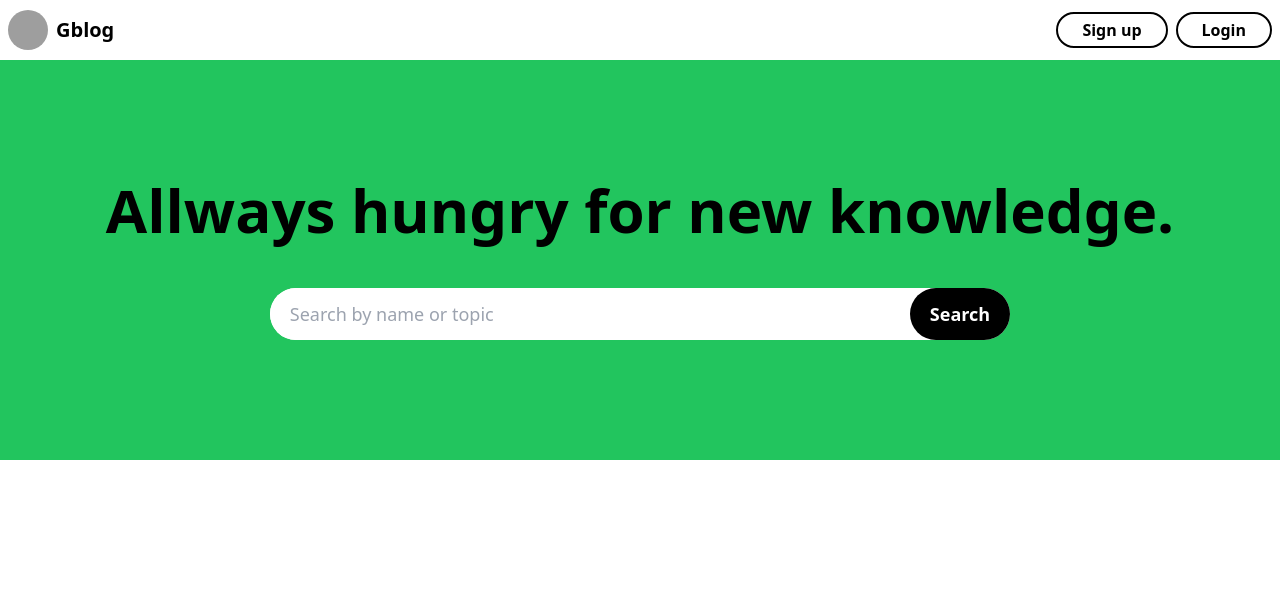
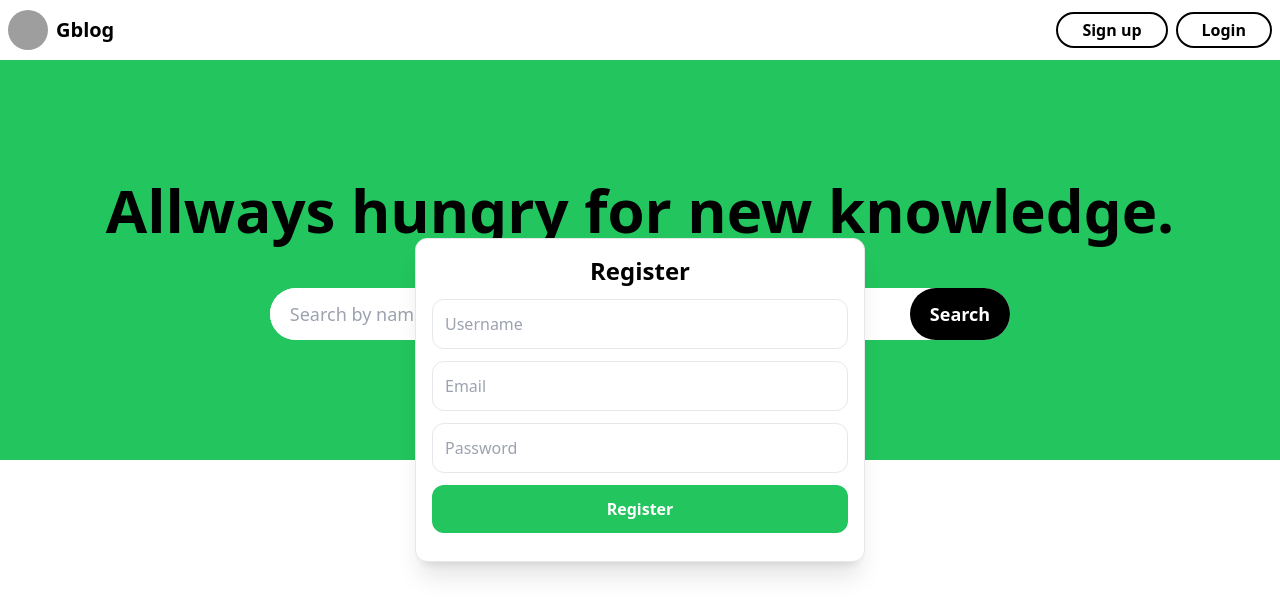
Before and after one commit to TilicaMihail/Gblog, a Next.js app: page / in a window 1280 px wide. Both pictures are taken after a click on the element "Sign up". Shown: the top 616 px of the page. Built offline with nearby package versions, Linux system fonts and the light colour scheme; no server answers; grey boxes are pictures that could not be loaded.

Commit message:
made auth part

```diff
--- a/components/Header.js
+++ b/components/Header.js
@@ -1,6 +1,13 @@
-import React from 'react'
+import React, { useContext, useState } from 'react'
+import { AuthContext } from '../contexts/AuthContext'
+import LoginModal from './auth/login'
+import RegisterModal from './auth/register'
 
 const Header = () => {
+    const [registerOpen, setRegisterOpen] = useState(false)
+    const [loginOpen, setLoginOpen] = useState(false)
+    const { user, logout } = useContext(AuthContext)
+
     return (
         <div className = 'flex justify-between items-center p-2 shadow-xl'>
             <div className = 'flex items-center'>
@@ -10,13 +17,29 @@ const Header = () => {
                 </div>
             </div>
             <div className = 'flex items-center'>
-                <div className = 'p-1 border-2 rounded-full pl-6 pr-6 ml-2 cursor-pointer font-bold border-black hover:text-white hover:bg-black'>
-                    Sign up
-                </div>
-                <div className = 'p-1 border-2 border-black rounded-full pl-6 pr-6 ml-2 cursor-pointer font-bold  hover:text-white hover:bg-black'>
-                    Login
-                </div>
+                {
+                !user ?
+                    <>
+                        <div onClick = {e => setRegisterOpen(true)} className = 'p-1 border-2 rounded-full pl-6 pr-6 ml-2 cursor-pointer font-bold border-black hover:text-white hover:bg-black'>
+                            Sign up
+                        </div>
+                        <div onClick = {e => setLoginOpen(true)} className = 'p-1 border-2 border-black rounded-full pl-6 pr-6 ml-2 cursor-pointer font-bold  hover:text-white hover:bg-black'>
+                            Login
+                        </div>
+                    </>
+                :
+                    <>
+                        <div className = 'p-1 text-xl pl-6 pr-6 ml-2 font-bold'>
+                            {user.username}
+                        </div>
+                        <div onClick = {e => logout()} className = 'p-1 border-2 border-black rounded-full pl-6 pr-6 ml-2 font-bold cursor-pointer hover:text-white hover:bg-black'>
+                            Logout
+                        </div>
+                    </>
+                }
             </div>
+            <RegisterModal open = {registerOpen} setOpen = {setRegisterOpen} />
+            <LoginModal open = {loginOpen} setOpen = {setLoginOpen} />
         </div>
     )
 }
--- /dev/null
+++ b/components/auth/login.js
@@ -0,0 +1,33 @@
+import React, { useContext, useState } from 'react'
+import { AuthContext } from '../../contexts/AuthContext'
+
+const LoginModal = ({ open, setOpen }) => {
+    const { login, error, setError } = useContext(AuthContext)
+    const [email, setEmail] = useState('')
+    const [password, setPassword] = useState('')
+
+    return (
+        <>
+            {
+                open &&
+                <div onClick = {e => {setOpen(false); setError('')}} className = 'fixed w-screen h-screen top-0 left-0 flex items-center justify-center'>
+                    <div onClick = {e => e.stopPropagation()} className = 'border p-4 bg-white shadow-xl sm:w-[450px] rounded-xl'>
+                        <div className = 'text-center font-bold text-2xl'>
+                            Login
+                        </div>
+                        <input onChange = {e => setEmail(e.target.value)} value = {email} type="text" className = 'p-3 outline-none rounded-xl mt-3 w-full border' placeholder = 'Email' />
+                        <input onChange = {e => setPassword(e.target.value)} value = {password} type="password" className = 'p-3 outline-none rounded-xl mt-3 w-full border' placeholder = 'Password' />
+                        <button onClick = {e => {login(email, password); setOpen(false)}} className = 'w-full p-3 text-center bg-green-500 rounded-xl text-white mt-3 font-bold hover:bg-green-600'>
+                            Login
+                        </button>
+                        <div className = 'text-red-500 font-bold pt-3 text-center'>
+                            {error}
+                        </div>
+                    </div>
+                </div>
+            }
+        </>
+    )
+}
+
+export default LoginModal
--- /dev/null
+++ b/components/auth/register.js
@@ -0,0 +1,35 @@
+import React, { useContext, useState } from 'react'
+import { AuthContext } from '../../contexts/AuthContext'
+
+const RegisterModal = ({ open, setOpen }) => {
+    const { register, error, setError } = useContext(AuthContext)
+    const [username, setUsername] = useState('')
+    const [email, setEmail] = useState('')
+    const [password, setPassword] = useState('')
+
+    return (
+        <>
+            {
+                open &&
+                <div onClick = {e => {setOpen(false); setError('')}} className = 'fixed w-screen h-screen top-0 left-0 flex items-center justify-center'>
+                    <div onClick = {e => e.stopPropagation()} className = 'border p-4 bg-white shadow-xl sm:w-[450px] rounded-xl'>
+                        <div className = 'text-center font-bold text-2xl'>
+                            Register
+                        </div>
+                        <input onChange = {e => setUsername(e.target.value)} value = {username} type="text" className = 'p-3 outline-none rounded-xl mt-3 w-full border' placeholder = 'Username' />
+                        <input onChange = {e => setEmail(e.target.value)} value = {email} type="text" className = 'p-3 outline-none rounded-xl mt-3 w-full border' placeholder = 'Email' />
+                        <input onChange = {e => setPassword(e.target.value)} value = {password} type="password" className = 'p-3 outline-none rounded-xl mt-3 w-full border' placeholder = 'Password' />
+                        <button onClick = {e => { register(email, password, username); setOpen(false)}} className = 'w-full p-3 text-center bg-green-500 rounded-xl text-white mt-3 font-bold hover:bg-green-600'>
+                            Register
+                        </button>
+                        <div className = 'text-red-500 font-bold pt-3 text-center'>
+                            {error}
+                        </div>
+                    </div>
+                </div>
+            }
+        </>
+    )
+}
+
+export default RegisterModal
--- a/contexts/AuthContext.js
+++ b/contexts/AuthContext.js
@@ -1,9 +1,13 @@
-import React, { useEffect } from 'react'
+import { createUserWithEmailAndPassword, onAuthStateChanged, signInWithEmailAndPassword, signOut } from 'firebase/auth'
+import { doc, getDoc, setDoc } from 'firebase/firestore'
+import React, { useEffect, useState } from 'react'
+import { auth, db } from '../firebase-config'
 
-const AuthContext = React.createContext()
+export const AuthContext = React.createContext()
 
-const AuthProvider = () => {
+const AuthProvider = ({ children }) => {
     const [user, setUser] = useState()
+    const [error, setError] = useState('')
 
     const login = async (loginEmail, loginPassword) => {
         try{
@@ -13,27 +17,57 @@ const AuthProvider = () => {
                 loginEmail,
                 loginPassword
             );
-            console.log(user)
         }
         catch (error) {
-            setError(err.message)
+            setError(error.message)
         }
     }
 
-    const register = async (username, password) => {
-
+    const register = async (registerEmail, registerPassword, username) => {
+        try{
+            setError('')
+            const user = await createUserWithEmailAndPassword(
+                auth,
+                registerEmail,
+                registerPassword
+            );
+            console.log(user)
+            await setDoc(doc(db, 'users', user.user.uid), {
+                email: registerEmail,
+                username: username,
+                posts: []
+            })
+        }
+        catch (error) {
+            setError(error.message)
+        }
     }
 
-    const getUser = async () => {
-
+    const logout = async () => {
+        try {
+            await signOut(auth);
+        } catch (error) {
+            console.log(error.message)
+        }
     }
 
     useEffect(() => {
-
+        onAuthStateChanged(auth, async (currentUser) => {
+            if(currentUser) {
+                console.log(currentUser.uid)
+                const snap = await getDoc(doc(db, "users", currentUser.uid))
+                if(snap.exists())
+                    setUser(snap.data())
+            } else {
+                setUser()
+            }
+        })
     }, [])
 
     return (
-        <div> AuthProvider</div>
+        <AuthContext.Provider value = {{user, error, setError, login, register, logout}}>
+            { children }
+        </AuthContext.Provider>
     )
 }
 
--- a/pages/_app.js
+++ b/pages/_app.js
@@ -1,11 +1,14 @@
 import Head from 'next/head'
+import AuthProvider from '../contexts/AuthContext'
 import '../styles/globals.css'
 
 export default function App({ Component, pageProps }) {
   return <div>
-      <Head>
-        <title>Gblog</title>
-      </Head>
-      <Component {...pageProps} />
+        <Head>
+            <title>Gblog</title>
+        </Head>
+        <AuthProvider>
+            <Component {...pageProps} />
+        </AuthProvider>
     </div>
 }
```
